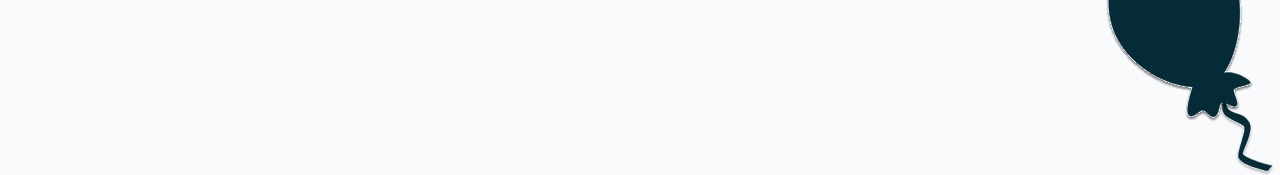
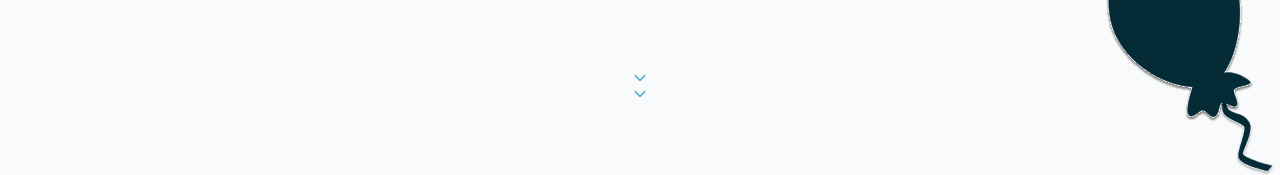
Before and after one commit to masargroup/greeting_card, a Next.js app: page / in a window 1280 px wide. Shown: the part 654-829 px from the top of the page. Built offline with nearby package versions, Linux system fonts and the light colour scheme.

Commit message:
Add: final changes

```diff
--- a/app/components/cards.tsx
+++ b/app/components/cards.tsx
@@ -3,6 +3,7 @@ import { useState, useEffect } from 'react';
 import Image from 'next/image';
 import $ from 'jquery';
 import { card1, card2, card3, card4 } from '@/public/cards/images';
+import { saveMessage } from '@/lib/api';
 
 export default function GreetingCardPage() {
   const [selectedCard, setSelectedCard] = useState<keyof typeof cardStyles | ''>('');
@@ -56,14 +57,16 @@ export default function GreetingCardPage() {
     }
   }, [userName, selectedCard]);
 
-  const handleDownload = () => {
+  const handleDownload = async () => {
     if (previewUrl) {
+      await saveMessage(userName, previewUrl);
       const downloadLink = document.createElement('a');
       downloadLink.href = previewUrl;
       downloadLink.download = 'greeting-card.png';
       downloadLink.click();
     }
   };
+
 
   const closeModal = () => {
     setIsModalOpen(false);
--- a/app/components/hero.tsx
+++ b/app/components/hero.tsx
@@ -2,9 +2,12 @@
 import Image from "next/image";
 import $ from 'jquery';
 import { useEffect } from "react";
-import { Activities, Ballon1, Ballon2 } from '@/public/ui/ui'
+import { Activities, Ballon1, Ballon2 } from '@/public/ui/ui';
+import { useRouter } from 'next/navigation';
 
 export default function Hero() {
+  const router = useRouter();
+
   useEffect(() => {
     const moveBalloon = () => {
       $('.balloon')
@@ -14,11 +17,19 @@ export default function Hero() {
     moveBalloon();
   }, []);
 
+  const handleScrollClick = () => {
+    window.scrollTo({
+      top: window.innerHeight, // Scrolls to the next section
+      behavior: "smooth",
+    });
+  };
+
   return (
     <section className="relative text-center flex flex-col items-center sm:px-4 md:px-0 pt-12 mb-50">
       <div className="text-[#052B36] text-lg sm:text-2xl font-medium mb-2 text-md md:text-2xl leading-loose">
         عيد فطر مبارك
       </div>
+
       <Image
         src={Ballon1}
         alt="Balloon 1"
@@ -46,10 +57,45 @@ export default function Hero() {
         </p>
       </div>
 
+
+      {/* Scroll Icon */}
+      <div
+        onClick={handleScrollClick}
+        className="absolute bottom-[-30%]  left-1/2 transform -translate-x-1/2 cursor-pointer animate-bounce"
+      >
+        <svg
+          xmlns="http://www.w3.org/2000/svg"
+          fill="none"
+          viewBox="0 0 24 24"
+          strokeWidth={2}
+          stroke="currentColor"
+          className="w-4 h-4 text-[#34A0BD]"
+        >
+          <path
+            strokeLinecap="round"
+            strokeLinejoin="round"
+            d="M19 9l-7 7-7-7"
+          />
+        </svg>
+        <svg
+          xmlns="http://www.w3.org/2000/svg"
+          fill="none"
+          viewBox="0 0 24 24"
+          strokeWidth={2}
+          stroke="currentColor"
+          className="w-4 h-4 text-[#34A0BD] shadow-2xl"
+        >
+          <path
+            strokeLinecap="round"
+            strokeLinejoin="round"
+            d="M19 9l-7 7-7-7"
+          />
+        </svg>
+      </div>
       <Image
         src={Ballon2}
         alt="Balloon 2"
-        className="balloon absolute right-[-0%] top-[120%] transform -translate-y-1/4 md:right-[-300px] md:top-[100%] md:transform md:-translate-y-1/4 w-[100px] sm:w-[120px] md:w-[150px] lg:w-[200px] h-[140px] sm:h-[120px] md:h-[150px] lg:h-[270px]"
+        className="balloon  absolute right-[-0%] top-[120%] transform -translate-y-1/4 md:right-[-300px] md:top-[100%] md:transform md:-translate-y-1/4 w-[100px] sm:w-[120px] md:w-[150px] lg:w-[200px] h-[140px] sm:h-[120px] md:h-[150px] lg:h-[270px]"
         width={150}
         height={150}
       />
--- a/lib/api.ts
+++ b/lib/api.ts
@@ -1 +1,8 @@
-//TODO: API Utility functions for making requests to the server and handling responses using fetch function.
+export async function saveMessage(userName: string, urlSelected: string) {
+    const response = await fetch('/api/messages', {
+        method: 'POST',
+        headers: { 'Content-Type': 'application/json' },
+        body: JSON.stringify({ userName, urlSelected, message: "Generated Greeting Card" }),
+    });
+    return response.json();
+}
--- a/lib/mongodb.ts
+++ b/lib/mongodb.ts
@@ -1,21 +1,22 @@
-//lib/mongodb
 import mongoose from 'mongoose';
 
-let isConnected: boolean = false;
+let isConnected = false;
 
 export const connectToDB = async (): Promise<void> => {
   if (isConnected) {
+    console.log('Already connected to MongoDB.');
     return;
   }
 
   try {
-    // Connect to MongoDB
-    await mongoose.connect(process.env.MONGODB_URI || '', {
-      dbName: 'dataFetching',
+    console.log('Connecting to MongoDB...');
+    await mongoose.connect(process.env.MONGODB_URI as string, {
+      dbName: 'greetingcard',
     });
 
     isConnected = true;
+    console.log('Connected to MongoDB.');
   } catch (error) {
-    throw new Error('Failed to connect to MongoDB');
+    console.error('Failed to connect to MongoDB:', error);
   }
 };
--- a/next.config.ts
+++ b/next.config.ts
@@ -4,10 +4,6 @@ const nextConfig: NextConfig = {
   images: {
     domains: ['images.unsplash.com'],
   },
-  env: {
-    API_URL: 'http://localhost:3000/api',
-    MONGODB_URI: 'mongodb+srv://greetingcard486:Mypass50@cluster0.bawjj.mongodb.net/'
-  }
 };
 
 export default nextConfig;
```
